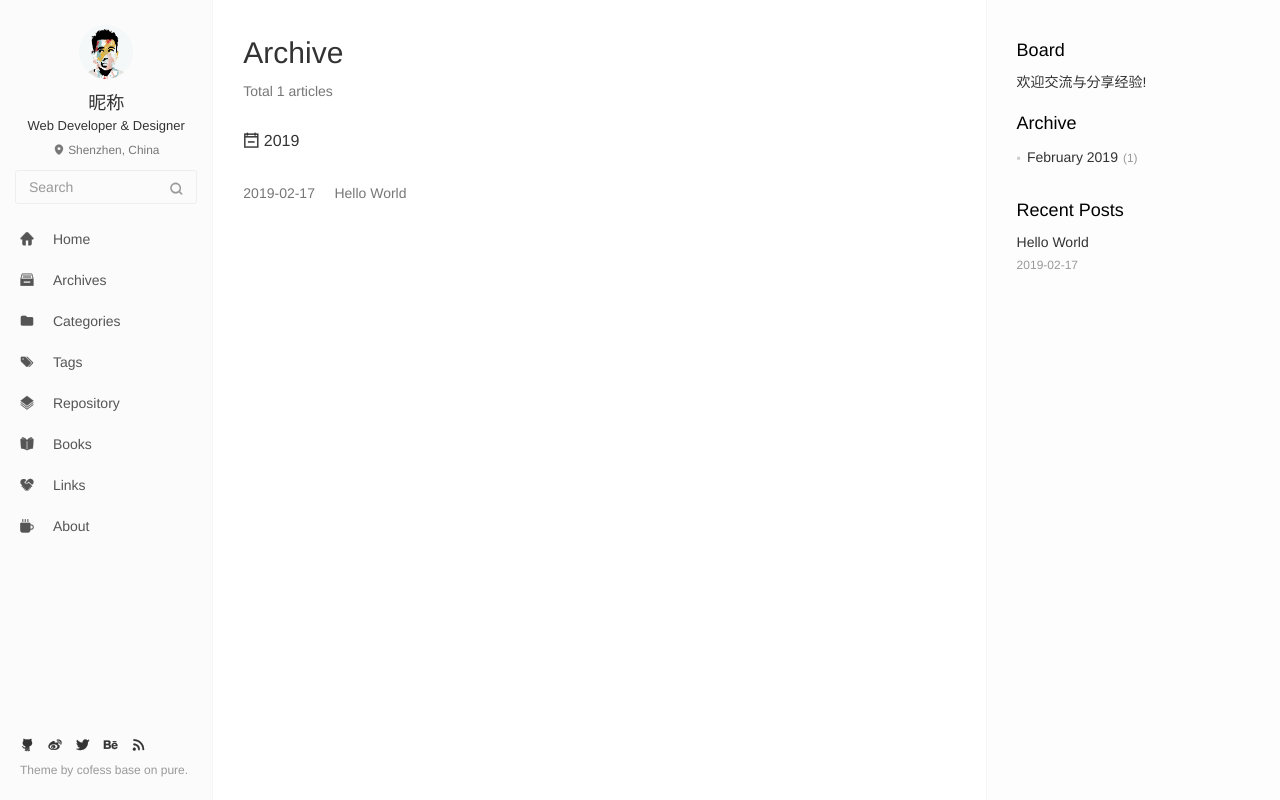
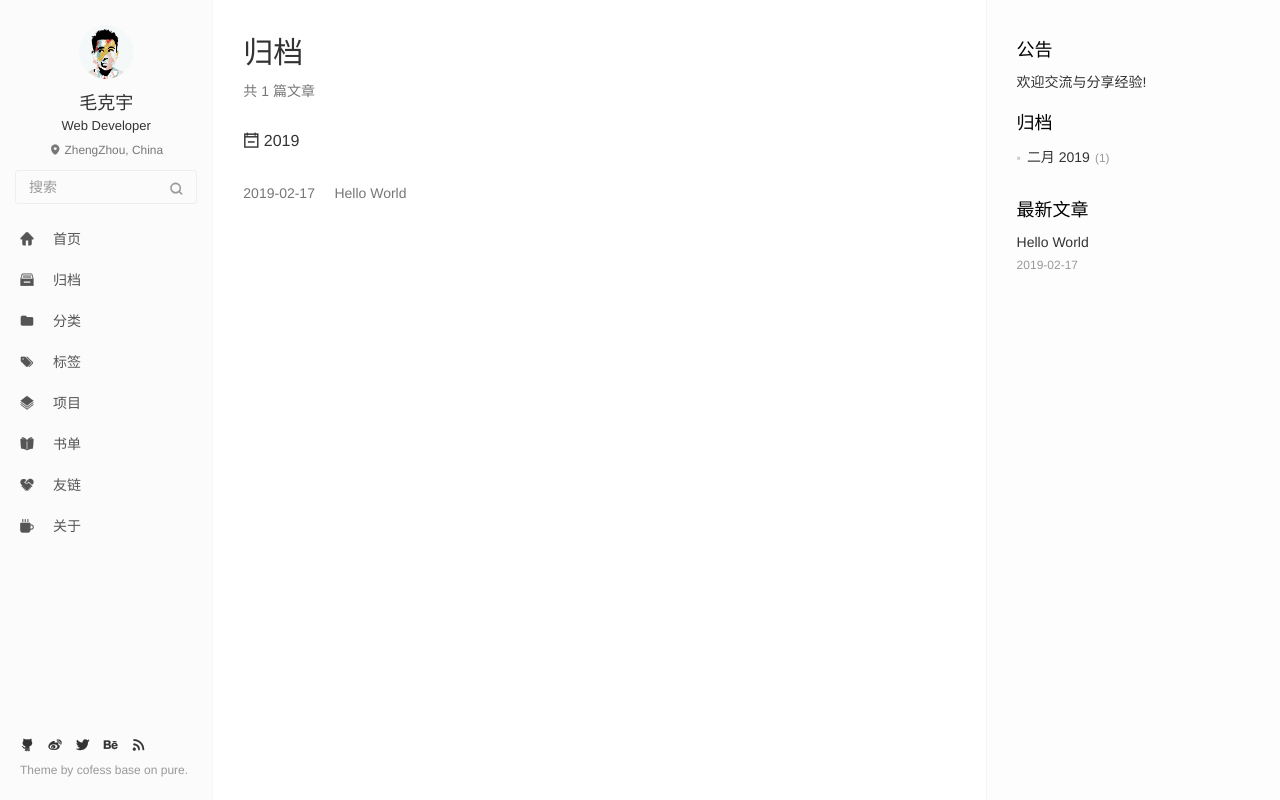
Before and after one commit to maxmaosir/maxmaosir.github.io, a plain HTML site: page archives/index.html in a window 1280 px wide. Drawn offline with nearby package versions, Linux system fonts and the light colour scheme; no server answers.

Commit message:
Site updated: 2019-02-18 09:53:53

```diff
--- a/archives/index.html
+++ b/archives/index.html
@@ -1,5 +1,5 @@
 <!DOCTYPE html>
-<html>
+<html lang=zh>
 <head><meta name="generator" content="Hexo 3.8.0">
   <meta charset="utf-8">
 
@@ -17,12 +17,12 @@
   <meta http-equiv="window-target" content="_top">
 
 
-  <title>Archive | Hexo</title>
+  <title>归档 | maxmaosir</title>
   <meta property="og:type" content="website">
 <meta property="og:title" content="Hexo">
 <meta property="og:url" content="http://yoursite.com/archives/index.html">
 <meta property="og:site_name" content="Hexo">
-<meta property="og:locale" content="default">
+<meta property="og:locale" content="zh-CN">
 <meta name="twitter:card" content="summary">
 <meta name="twitter:title" content="Hexo">
   <!-- Canonical links -->
@@ -41,26 +41,26 @@
 </head>
 
 
-<body class="main-center" itemscope itemtype="http://schema.org/WebPage">
+<body class="main-center theme-white" itemscope itemtype="http://schema.org/WebPage">
   <header class="header" itemscope itemtype="http://schema.org/WPHeader">
   <div class="slimContent">
     <div class="navbar-header">
 
 
       <div class="profile-block text-center">
-        <a id="avatar" href="https://github.com/cofess" target="_blank">
+        <a id="avatar" href="https://github.com/maxmaosir" target="_blank">
           <img class="img-circle img-rotate" src="/images/avatar.jpg" width="200" height="200">
         </a>
-        <h2 id="name" class="hidden-xs hidden-sm">昵称</h2>
-        <h3 id="title" class="hidden-xs hidden-sm hidden-md">Web Developer &amp; Designer</h3>
-        <small id="location" class="text-muted hidden-xs hidden-sm"><i class="icon icon-map-marker"></i> Shenzhen, China</small>
+        <h2 id="name" class="hidden-xs hidden-sm">毛克宇</h2>
+        <h3 id="title" class="hidden-xs hidden-sm hidden-md">Web Developer</h3>
+        <small id="location" class="text-muted hidden-xs hidden-sm"><i class="icon icon-map-marker"></i> ZhengZhou, China</small>
       </div>
 
       <div class="search" id="search-form-wrap">
 
     <form class="search-form sidebar-form">
         <div class="input-group">
-            <input type="text" class="search-form-input form-control" placeholder="Search">
+            <input type="text" class="search-form-input form-control" placeholder="搜索">
             <span class="input-group-btn">
                 <button type="submit" class="search-form-submit btn btn-flat" onclick="return false;"><i class="icon icon-search"></i></button>
             </span>
@@ -70,7 +70,7 @@
   <div class="ins-search-mask"></div>
   <div class="ins-search-container">
     <div class="ins-input-wrapper">
-      <input type="text" class="ins-search-input" placeholder="Type something..." x-webkit-speech>
+      <input type="text" class="ins-search-input" placeholder="想要查找什么..." x-webkit-speech>
       <button type="button" class="close ins-close ins-selectable" data-dismiss="modal" aria-label="Close"><span aria-hidden="true">×</span></button>
     </div>
     <div class="ins-section-wrapper">
@@ -97,7 +97,7 @@
 
             <i class="icon icon-home-fill"></i>
 
-            <span class="menu-title">Home</span>
+            <span class="menu-title">首页</span>
           </a>
         </li>
 
@@ -107,7 +107,7 @@
 
             <i class="icon icon-archives-fill"></i>
 
-            <span class="menu-title">Archives</span>
+            <span class="menu-title">归档</span>
           </a>
         </li>
 
@@ -117,7 +117,7 @@
 
             <i class="icon icon-folder"></i>
 
-            <span class="menu-title">Categories</span>
+            <span class="menu-title">分类</span>
           </a>
         </li>
 
@@ -127,7 +127,7 @@
 
             <i class="icon icon-tags"></i>
 
-            <span class="menu-title">Tags</span>
+            <span class="menu-title">标签</span>
           </a>
         </li>
 
@@ -137,7 +137,7 @@
 
             <i class="icon icon-project"></i>
 
-            <span class="menu-title">Repository</span>
+            <span class="menu-title">项目</span>
           </a>
         </li>
 
@@ -147,7 +147,7 @@
 
             <i class="icon icon-book-fill"></i>
 
-            <span class="menu-title">Books</span>
+            <span class="menu-title">书单</span>
           </a>
         </li>
 
@@ -157,7 +157,7 @@
 
             <i class="icon icon-friendship"></i>
 
-            <span class="menu-title">Links</span>
+            <span class="menu-title">友链</span>
           </a>
         </li>
 
@@ -167,7 +167,7 @@
 
             <i class="icon icon-cup-fill"></i>
 
-            <span class="menu-title">About</span>
+            <span class="menu-title">关于</span>
           </a>
         </li>
 
@@ -197,7 +197,7 @@
   <div class="slimContent">
 
       <div class="widget">
-    <h3 class="widget-title">Board</h3>
+    <h3 class="widget-title">公告</h3>
     <div class="widget-body">
         <div id="board">
             <div class="content">
@@ -218,9 +218,9 @@
 
 
   <div class="widget">
-    <h3 class="widget-title">Archive</h3>
+    <h3 class="widget-title">归档</h3>
     <div class="widget-body">
-      <ul class="archive-list"><li class="archive-list-item"><a class="archive-list-link" href="/archives/2019/02/">February 2019</a><span class="archive-list-count">1</span></li></ul>
+      <ul class="archive-list"><li class="archive-list-item"><a class="archive-list-link" href="/archives/2019/02/">二月 2019</a><span class="archive-list-count">1</span></li></ul>
     </div>
   </div>
 
@@ -228,7 +228,7 @@
 
 
   <div class="widget">
-    <h3 class="widget-title">Recent Posts</h3>
+    <h3 class="widget-title">最新文章</h3>
     <div class="widget-body">
       <ul class="recent-post-list list-unstyled no-thumbnail">
 
@@ -261,8 +261,8 @@
 <main class="main" role="main">
   	<article class="content article article-archives article-type-list" itemscope>
 	    <header class="article-header">
-	      <h1 itemprop="title">Archive</h1>
-	      <p class="text-muted">Total 1 articles</p>
+	      <h1 itemprop="title">归档</h1>
+	      <p class="text-muted">共 1 篇文章</p>
 	    </header>
 	    <div class="article-body">
 
@@ -338,11 +338,11 @@ window.jQuery || document.write('<script src="js/jquery.min.js"><\/script>')
 (function (window) {
     var INSIGHT_CONFIG = {
         TRANSLATION: {
-            POSTS: 'Posts',
-            PAGES: 'Pages',
-            CATEGORIES: 'Categories',
-            TAGS: 'Tags',
-            UNTITLED: '(Untitled)',
+            POSTS: '文章',
+            PAGES: '页面',
+            CATEGORIES: '分类',
+            TAGS: '标签',
+            UNTITLED: '(未命名)',
         },
         ROOT_URL: '/',
         CONTENT_URL: '/content.json',
```
Also changed, not shown: 2019/02/17/hello-world/index.html (+40 -40 lines), archives/2019/02/index.html (+29 -29 lines), archives/2019/index.html (+29 -29 lines), index.html (+30 -30 lines).
